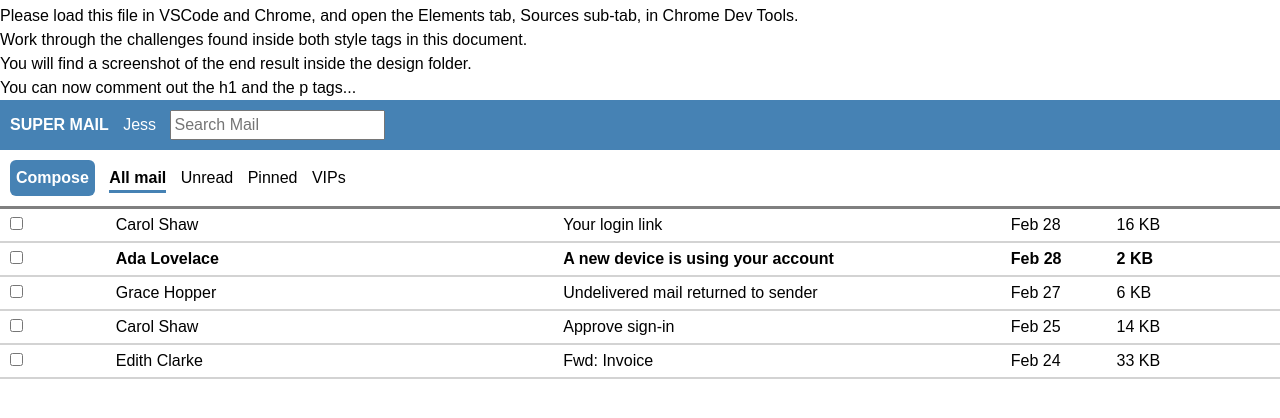
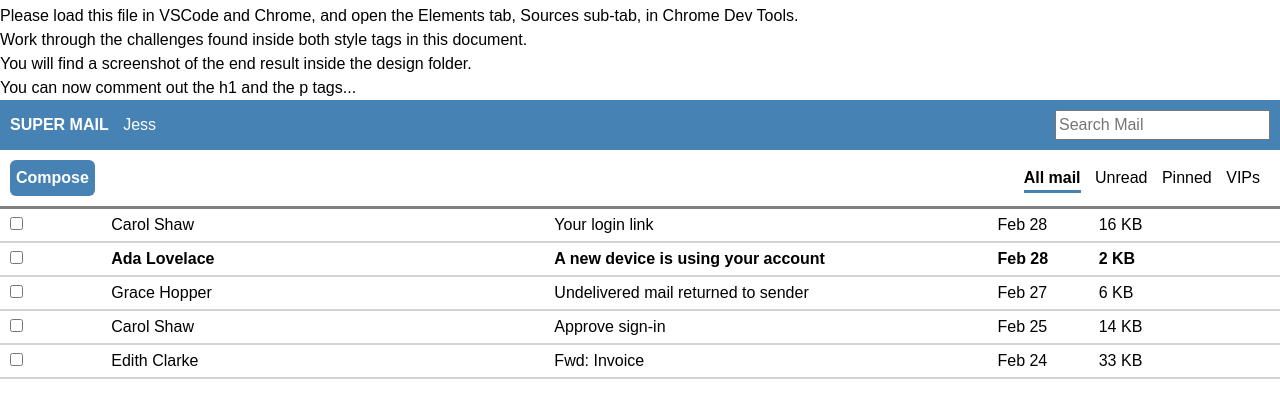
Before and after one commit to bloominstituteoftechnology/module-project-html-and-css-ii-itwasjim, a plain HTML site: page index.html in a window 1280 px wide. Shown: the part 44-462 px from the top of the page. Drawn offline with Linux system fonts and the light colour scheme.

Commit message:
updated inline-block to flex

```diff
--- a/index.html
+++ b/index.html
@@ -97,8 +97,10 @@
     Make them display as inline block, instead of block.
     This will make them render on the same line. */
 
-    #headerTop > div {
-      display: inline-block;
+    #headerTop {
+      display: flex;
+      align-items: baseline;
+      justify-content: space-between;
     }
 
     /* 👉 Task 5- Target the spans that are nested inside the id headerTop.
@@ -130,8 +132,10 @@
     This will cause them to render on the same line.
     You can consolidate this rule with the one on step. 4 */
 
-    #headerBottom > div {
-      display: inline-block;
+    #headerBottom {
+      display: flex;
+      align-items: baseline;
+      justify-content: space-between;
     }
 
     /* 👉 Task 9- Target the "Compose" button, although note it's a div instead an actual button.
@@ -172,8 +176,8 @@
     and make them display as inline-block elements.
     This will make each email render all its details in the same line*/
 
-    .email > div {
-      display: inline-block;
+    .email {
+      display: flex;
     }
 
 
```
